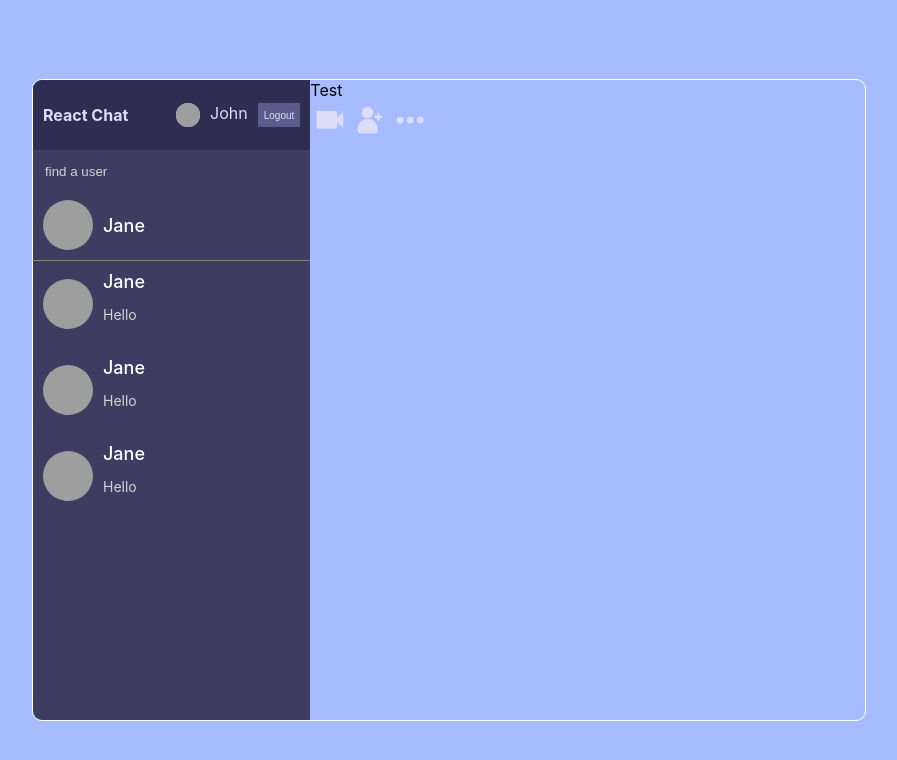
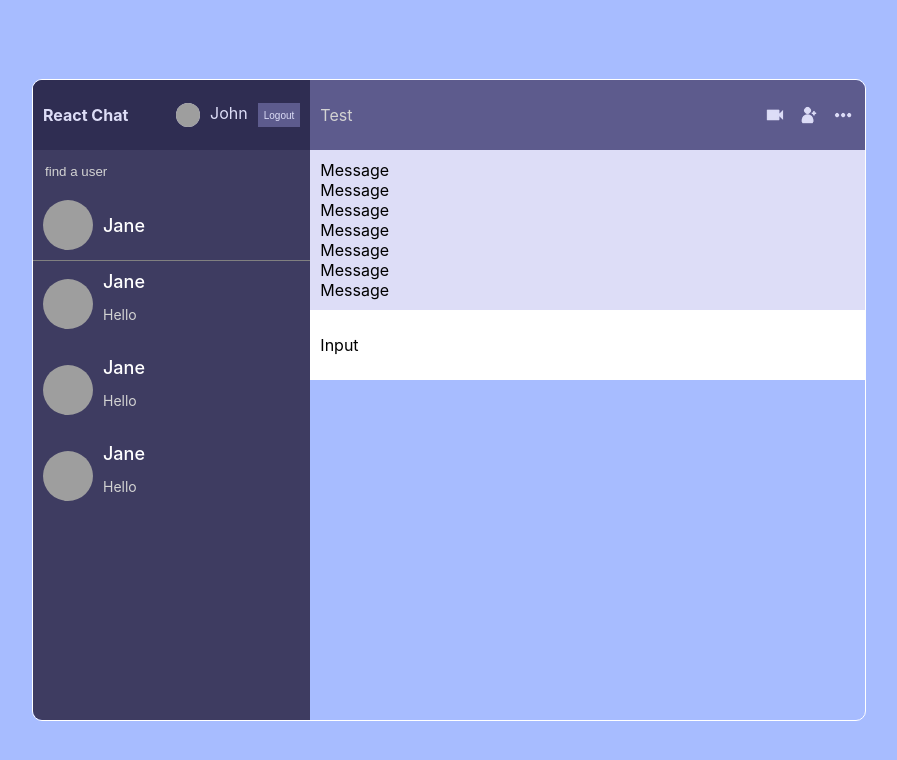
Before and after one commit to KamilWsb755/chat-online-yt, a React (Create React App) app: page / in a window 1280 px wide. Shown: the top 760 px of the page, without its empty margins (191-1088 px from the left). Built offline with nearby package versions, Linux system fonts and the light colour scheme; grey boxes are pictures that could not be loaded.

Commit message:
Add basic messages

```diff
--- a/src/components/Chat.jsx
+++ b/src/components/Chat.jsx
@@ -2,6 +2,8 @@
 import Cam from '../img/cam.png'
 import Add from '../img/add.png'
 import More from '../img/more.png'
+import Messages from './Messages';
+import Input from './Input';
 
 const Chat = () => {
   return (
@@ -14,6 +16,8 @@
             <img src={More} alt="" />
         </div>
     </div>
+    <Messages />
+    <Input />
 </div>
   )
 }
--- a/src/components/Input.jsx
+++ b/src/components/Input.jsx
@@ -2,7 +2,7 @@
 
 const Input = () => {
   return (
-    <div>Input</div>
+    <div className='input'>Input</div>
   )
 }
 
--- a/src/components/Message.jsx
+++ b/src/components/Message.jsx
@@ -2,7 +2,7 @@
 
 const Message = () => {
   return (
-    <div>Message</div>
+    <div className='message'>Message</div>
   )
 }
 
--- a/src/components/Messages.jsx
+++ b/src/components/Messages.jsx
@@ -1,9 +1,19 @@
 import React from 'react'
+import Input from './Input'
+import Message from './Message'
 
 const Messages = () => {
   return (
-    <div>Messages</div>
-  )
+    <div class="messages">
+      <Message />
+      <Message />
+      <Message />
+      <Message />
+      <Message />
+      <Message />
+      <Message />
+    </div>
+ )
 }
 
 export default Messages
--- a/src/style.scss
+++ b/src/style.scss
@@ -177,6 +177,40 @@
 
         .chat {
             flex: 2;
+
+        .chatInfo {
+                height: 50px;
+                background-color: #5d5b8d;
+                display: flex;
+                align-items: center;
+                justify-content: space-between;
+                padding: 10px;
+                color: lightgray;
+            }
+
+            .chatIcons {
+                display: flex;
+                gap: 10px;
+
+                img {
+                    height: 24px;
+                    cursor: pointer;
+                }
+            }
+
+            .messages {
+                background-color: #ddddf7;
+                padding: 10px;
+            }
+
+            .input {
+                height: 50px;
+                background-color: white;
+                padding: 10px;
+                display: flex;
+                align-items: center;
+                justify-content: space-between;
+            }
         }
     }
 }
```
